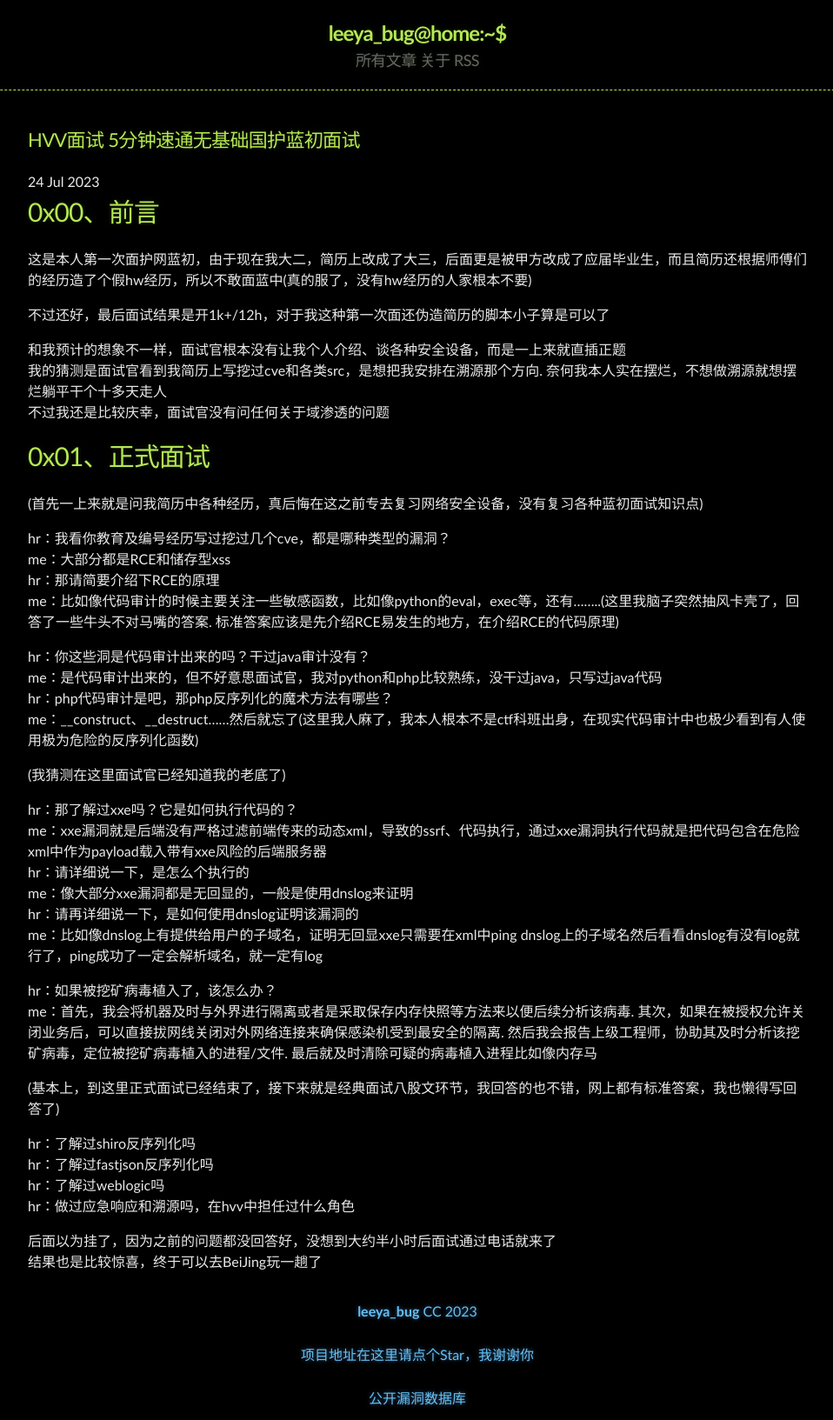
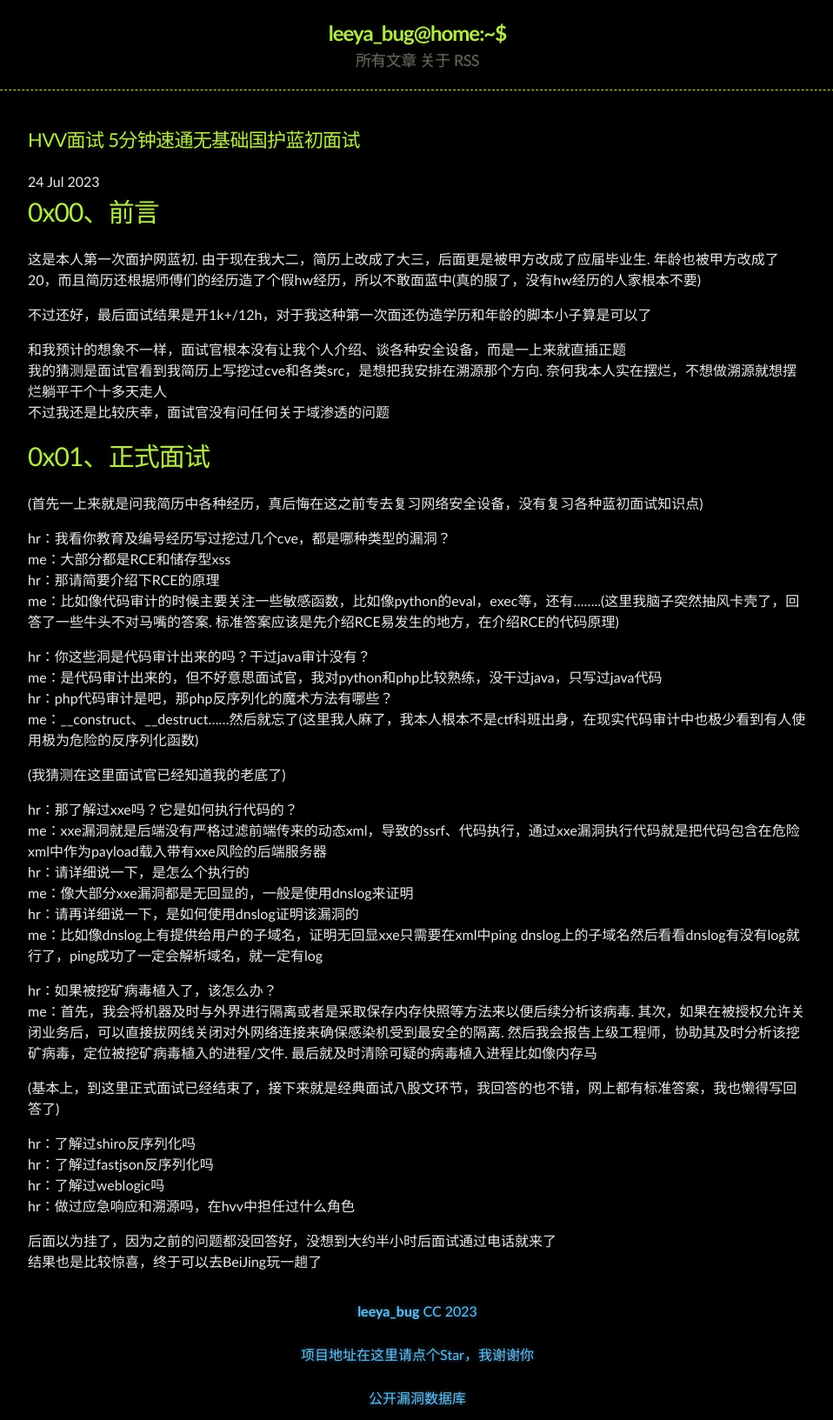
Before and after one commit to Leeyangee/leeyangee.github.io, a Jekyll site: the page built from _posts/2023-07-24-HVV面试 5分钟速通无基础国护蓝初面试.md, in a window 1280 px wide. Shown: the whole page at 87% size, without its empty margins (160-1118 px from the left). Built offline with Jekyll 4.4.1, drawn with Linux system fonts in a browser that asks for light colours.

Commit message:
Update 2023-07-24-HVV面试 5分钟速通无基础国护蓝初面试.md

```diff
--- a/_posts/2023-07-24-HVV面试 5分钟速通无基础国护蓝初面试.md
+++ b/_posts/2023-07-24-HVV面试 5分钟速通无基础国护蓝初面试.md
@@ -4,9 +4,9 @@ published: true
 ---
 # [](#header-1)0x00、前言
 
-这是本人第一次面护网蓝初，由于现在我大二，简历上改成了大三，后面更是被甲方改成了应届毕业生，而且简历还根据师傅们的经历造了个假hw经历，所以不敢面蓝中(真的服了，没有hw经历的人家根本不要)
+这是本人第一次面护网蓝初. 由于现在我大二，简历上改成了大三，后面更是被甲方改成了应届毕业生. 年龄也被甲方改成了20，而且简历还根据师傅们的经历造了个假hw经历，所以不敢面蓝中(真的服了，没有hw经历的人家根本不要)
 
-不过还好，最后面试结果是开1k+/12h，对于我这种第一次面还伪造简历的脚本小子算是可以了
+不过还好，最后面试结果是开1k+/12h，对于我这种第一次面还伪造学历和年龄的脚本小子算是可以了
 
 和我预计的想象不一样，面试官根本没有让我个人介绍、谈各种安全设备，而是一上来就直插正题
 我的猜测是面试官看到我简历上写挖过cve和各类src，是想把我安排在溯源那个方向. 奈何我本人实在摆烂，不想做溯源就想摆烂躺平干个十多天走人
```
